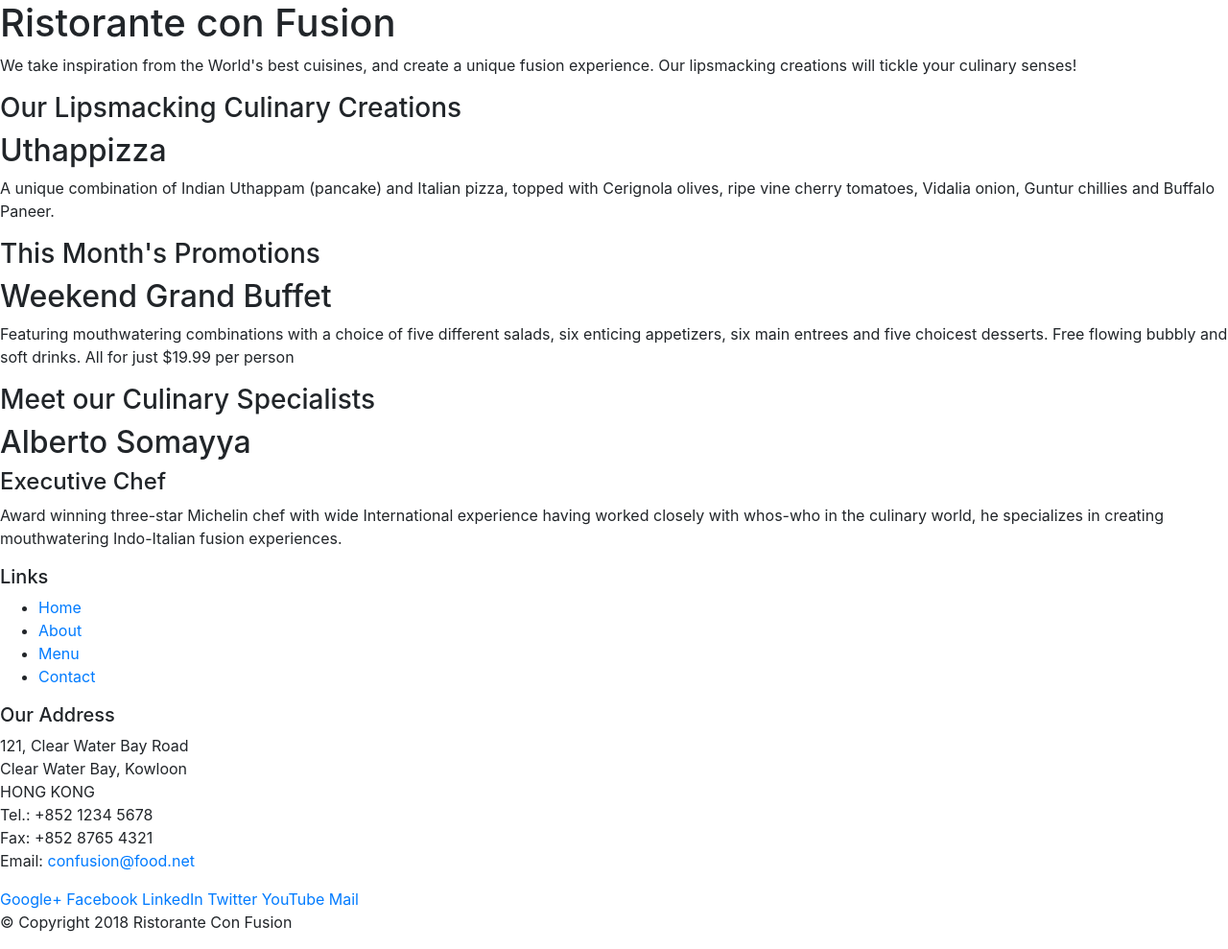
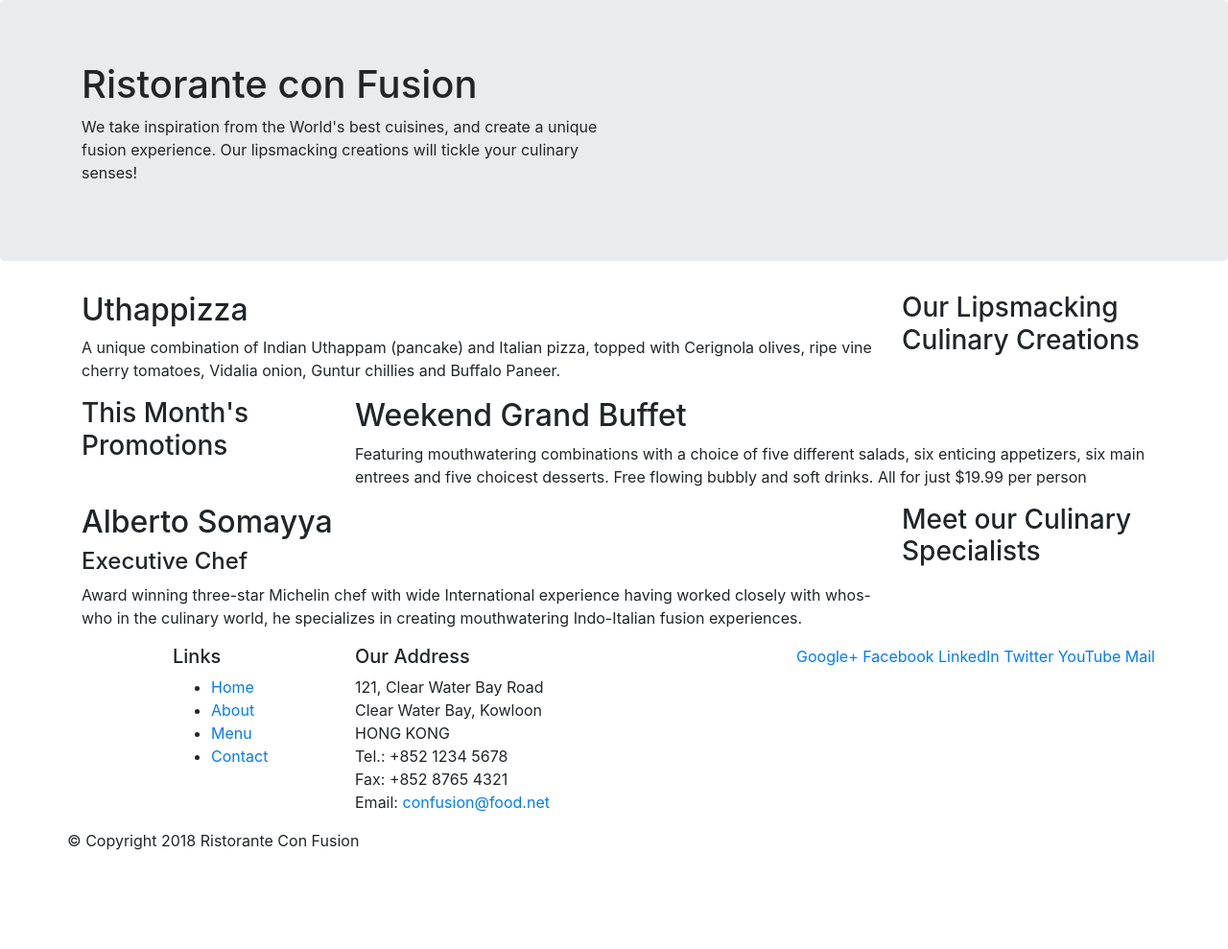
Before and after one commit to meera2406/BootStrap-based-Website, a website: page index.html in a window 1280 px wide. Shown: the whole page at 96% size. After the commit the page ends 904 px from the top, so only its background shows below. Drawn offline with nearby package versions, Linux system fonts and the light colour scheme.

Commit message:
Bootstrap-part1

```diff
--- a/index.html
+++ b/index.html
@@ -14,46 +14,46 @@
 
 <body>
 
-    <header>
-        <div>
-            <div>
-                <div>
+    <header class="jumbotron">
+        <div class="container">
+            <div class="row">
+                <div class="col-12 col-sm-6">
                     <h1>Ristorante con Fusion</h1>
                     <p>We take inspiration from the World's best cuisines, and create a unique fusion experience. Our lipsmacking creations will tickle your culinary senses!</p>
                 </div>
-                <div>
+                <div class="col-12 col-sm">
                 </div>
             </div>
         </div>
     </header>
 
-    <div>
-        <div>
-            <div>
+    <div class="container">
+        <div class="row">
+            <div class="col-12 col-sm-4 order-sm-last col-md-3">
                 <h3>Our Lipsmacking Culinary Creations</h3>
             </div>
-            <div>
+            <div class="col col-sm order-sm-first col-md">
                 <h2>Uthappizza</h2>
                 <p>A unique combination of Indian Uthappam (pancake) and Italian pizza, topped with Cerignola olives, ripe vine cherry tomatoes, Vidalia onion, Guntur chillies and Buffalo Paneer.</p>
             </div>
         </div>
 
 
-        <div>
-            <div>
+        <div class="row">
+            <div class="col-12 col-sm-4 col-md-3">
                 <h3>This Month's Promotions</h3>
             </div>
-            <div>
+            <div class="col col-sm col-md">
                 <h2>Weekend Grand Buffet</h2>
                 <p>Featuring mouthwatering combinations with a choice of five different salads, six enticing appetizers, six main entrees and five choicest desserts. Free flowing bubbly and soft drinks. All for just $19.99 per person </p>
             </div>
         </div>
 
-        <div>
-            <div>
+        <div class="row">
+            <div class="col-12 col-sm-4 order-sm-last  col-md-3">
                 <h3>Meet our Culinary Specialists</h3>
             </div>
-            <div>
+            <div class="col col-sm order-sm-first  col-md">
                 <h2>Alberto Somayya</h2>
                 <h4>Executive Chef</h4>
                 <p>Award winning three-star Michelin chef with wide International experience having worked closely with whos-who in the culinary world, he specializes in creating mouthwatering Indo-Italian fusion experiences. </p>
@@ -62,9 +62,9 @@
     </div>
 
     <footer>
-        <div>
-            <div>
-                <div>
+        <div class="container">
+            <div class="row">
+                <div class="col-4 offset-1 col-sm-2">
                     <h5>Links</h5>
                     <ul>
                         <li><a href="#">Home</a></li>
@@ -73,7 +73,7 @@
                         <li><a href="#">Contact</a></li>
                     </ul>
                 </div>
-                <div>
+                <div class="col-7 col-sm-5">
                     <h5>Our Address</h5>
                     <address>
 		              121, Clear Water Bay Road<br>
@@ -84,7 +84,7 @@
 		              Email: <a href="mailto:confusion@food.net">confusion@food.net</a>
 		           </address>
                 </div>
-                <div>
+                <div col-12 col-sm-4>
                     <div>
                         <a href="http://google.com/+">Google+</a>
                         <a href="http://www.facebook.com/profile.php?id=">Facebook</a>
@@ -95,7 +95,7 @@
                     </div>
                 </div>
            </div>
-           <div>
+           <div class="row">
                 <div>
                     <p>© Copyright 2018 Ristorante Con Fusion</p>
                 </div>
```
